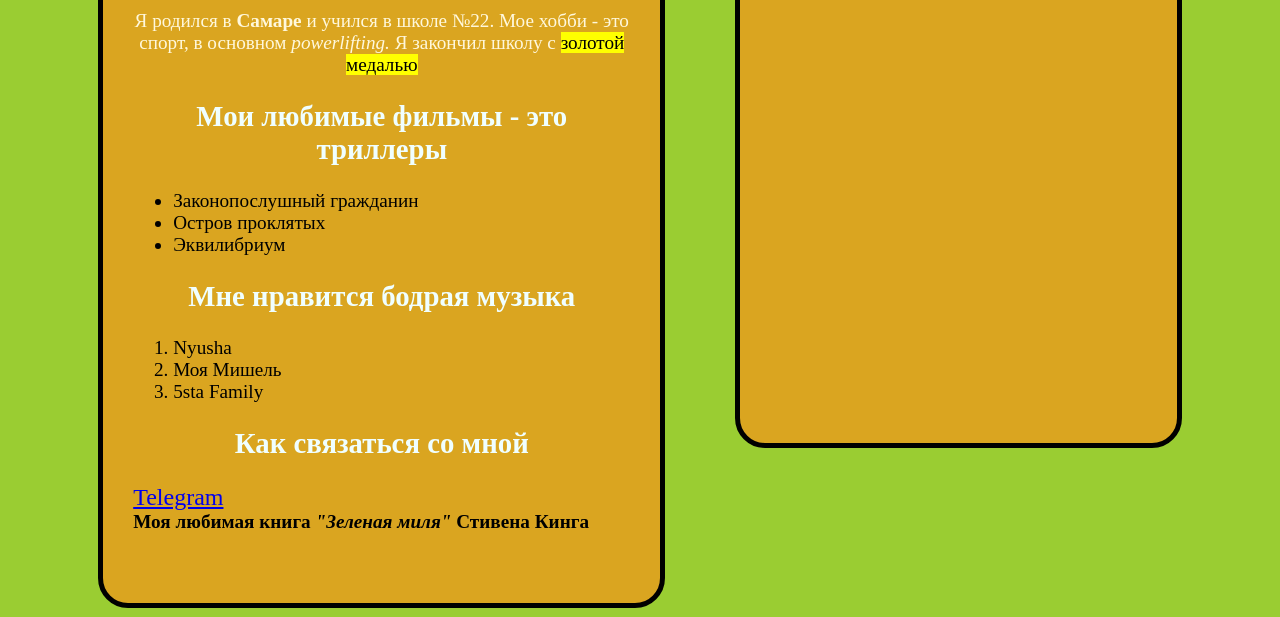
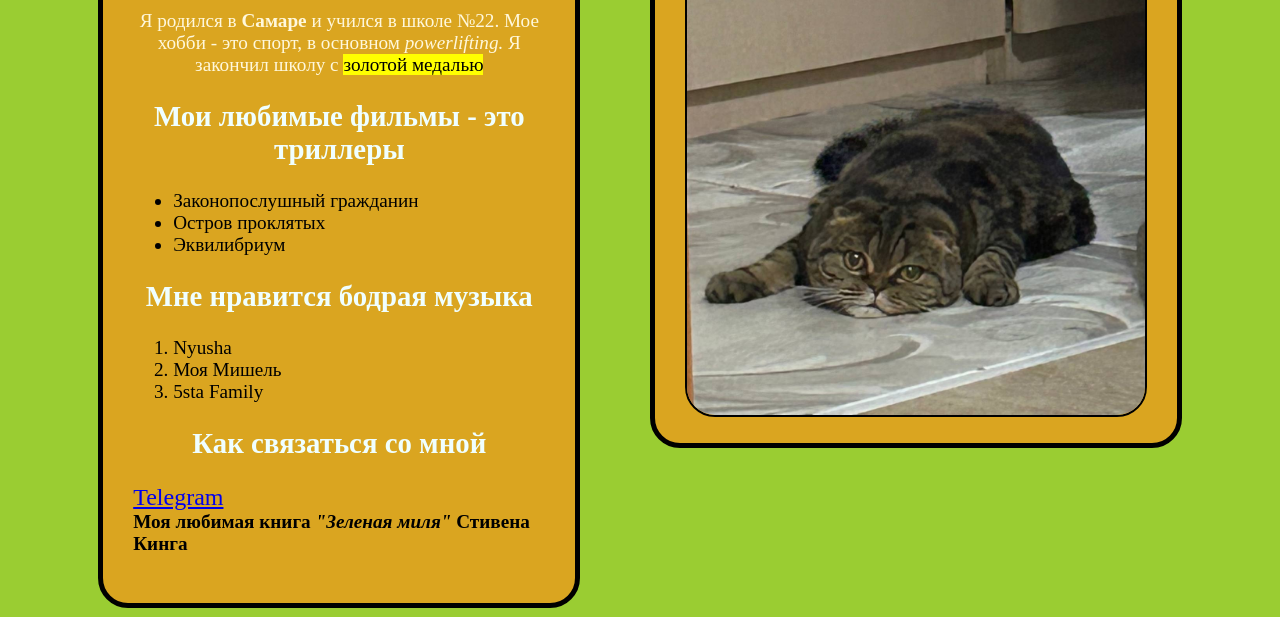
Before and after one commit to thecztery/-, a plain HTML site: page index.html in a window 1280 px wide. Shown: the part 507-1124 px from the top of the page. Drawn offline with Linux system fonts and the light colour scheme.

Commit message:
Add files via upload

```diff
--- a/index.html
+++ b/index.html
@@ -37,7 +37,7 @@
         <p1><b>Моя любимая книга <cite>"Зеленая миля"</cite> Стивена Кинга</b></p1>
         </div>
         <div class="content-right">
-            <img class="image" src="Aurora.jpeg" alt="Котик"/>
+            <img class="image" src="images/Aurora.jpeg" alt="Котик"/>
         </div>
     </div>
     </body>
```
